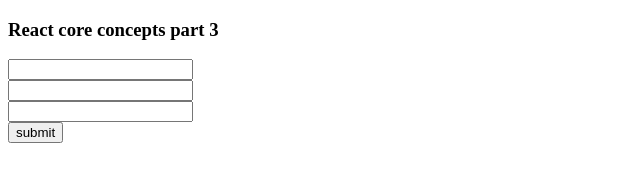
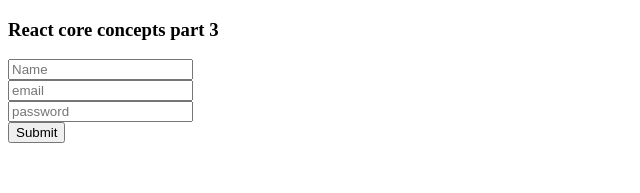
Before and after one commit to Al-Shahriar-Nazim/bootcamp-react-part-3, a React (Vite) app: page / in a window 1280 px wide. Shown: the top 193 px of the page, without its empty margins (0-640 px from the left). Built offline with nearby package versions, Linux system fonts and the light colour scheme.

Commit message:
added edting controlled form

```diff
--- a/src/App.jsx
+++ b/src/App.jsx
@@ -16,9 +16,9 @@ function App() {
        {/* <FromAction></FromAction> */}
        {/* <ControlFrom></ControlFrom>
         */}
-        {/* <ControlFrom></ControlFrom>
-         */}
-         <Uncontrolled></Uncontrolled>
+        <ControlFrom></ControlFrom>
+
+         {/* <Uncontrolled></Uncontrolled> */}
     </>
   )
 }
--- a/src/components/ControlFrom/ControlFrom.jsx
+++ b/src/components/ControlFrom/ControlFrom.jsx
@@ -1,12 +1,14 @@
 import React, { useState } from "react";
 
 const ControlFrom = () => {
+  const [name, setName] = useState("");
+  const [email, setEmail] = useState("");
   const [password, setPassword] = useState("");
   const [error, setError] = useState("");
 
   const handleForm = (e) => {
     e.preventDefault();
-    console.log("submit");
+    console.log(name,email, password);
     // console.log(e.target.email.value)
     // console.log(e.target.password.value)
     if (password.length < 10) {
@@ -14,6 +16,12 @@ const ControlFrom = () => {
     } else {
       setError("");
     }
+  };
+  const handleNameChange = (e) => {
+    setName(e.target.value);
+  };
+  const handleEmailChange = (e) => {
+    setEmail(e.target.value);
   };
   const handlePasswordChange = (e) => {
     console.log(e.target.value);
@@ -27,7 +35,21 @@ const ControlFrom = () => {
   return (
     <div>
       <form onSubmit={handleForm}>
-        <input type="email" placeholder="email" required name="email" />
+        <input
+          type="text"
+          defaultValue={name}
+          placeholder="Name"
+          onChange={handleNameChange}
+        />
+        <br />
+        <input
+          type="email"
+          defaultValue={email}
+          onChange={handleEmailChange}
+          placeholder="email"
+          required
+          name="email"
+        />
         <br />
         <input
           type="password"
@@ -43,7 +65,6 @@ const ControlFrom = () => {
       <p style={{ color: "red" }}>
         <small>{error}</small>
       </p>
-
     </div>
   );
 };
```
